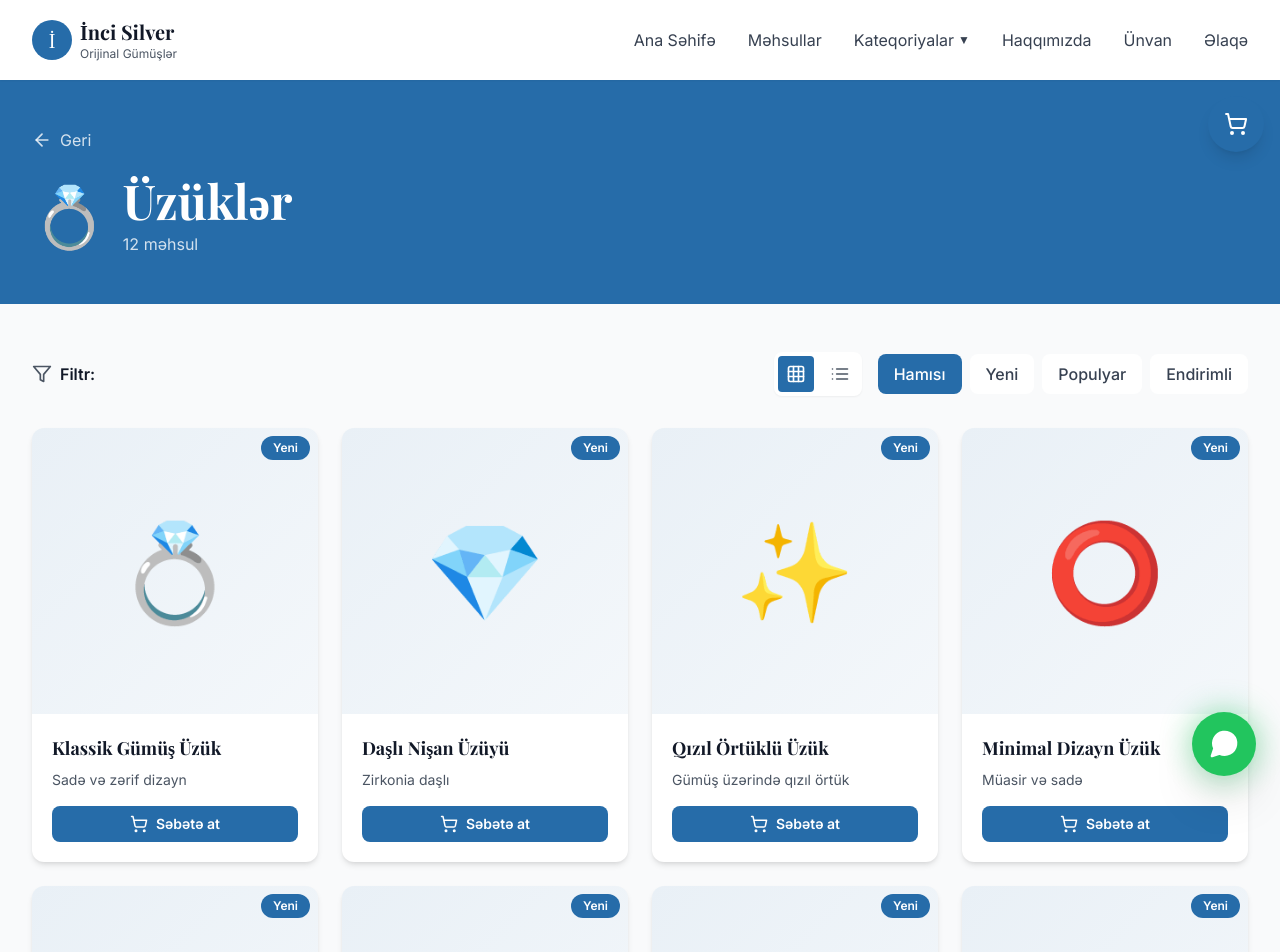
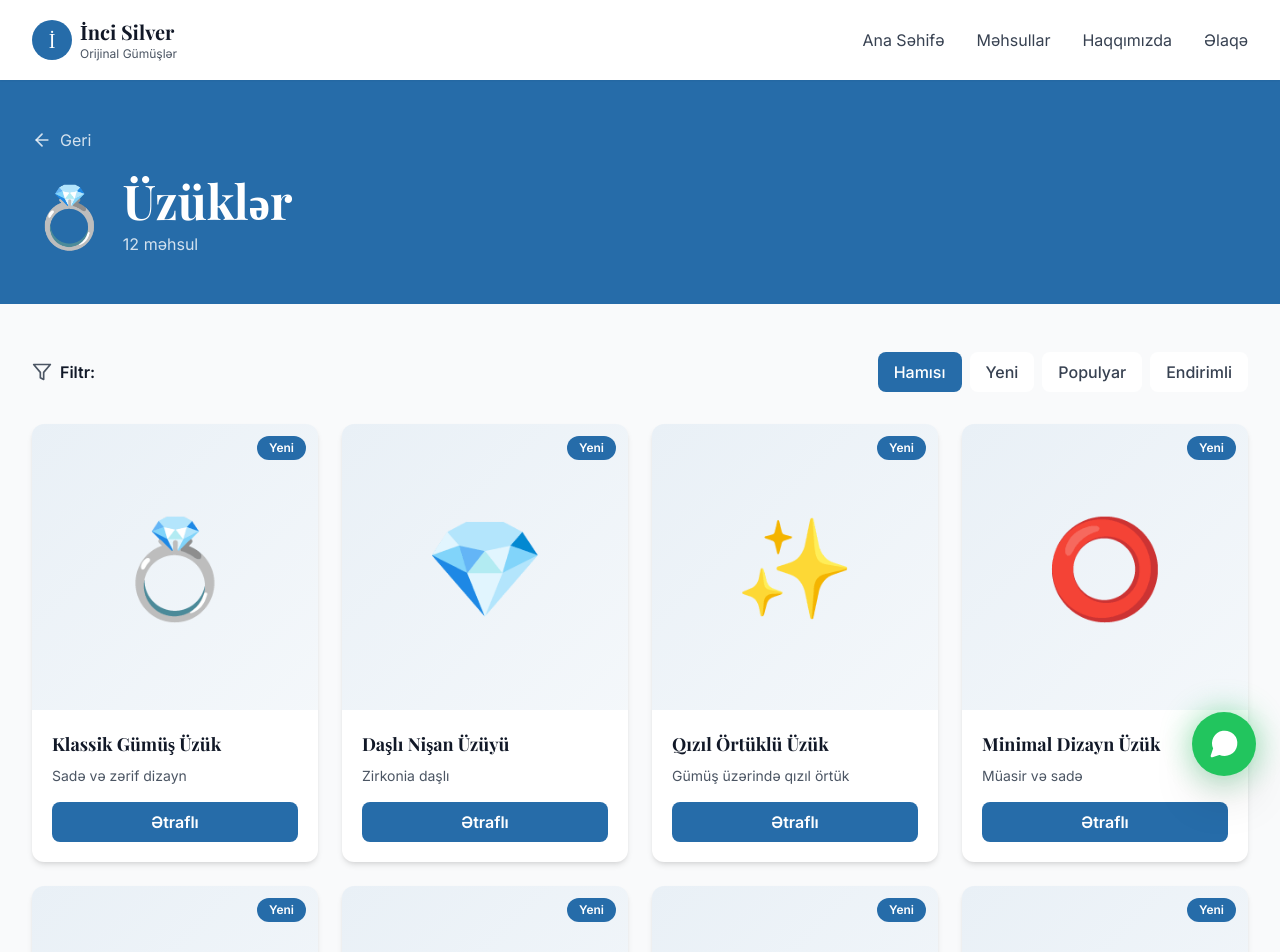
Before and after one commit to yxm011/inci-silver, a React (Vite) app: page /catalog in a window 1280 px wide. Shown: the top 952 px of the page. Built offline with nearby package versions, Linux system fonts and the light colour scheme.

Commit message:
Update with hero image and latest changes

```diff
--- a/package.json
+++ b/package.json
@@ -5,8 +5,7 @@
   "scripts": {
     "dev": "vite",
     "build": "vite build",
-    "preview": "vite preview",
-    "deploy": "gh-pages -d dist"
+    "preview": "vite preview"
   },
   "dependencies": {
     "lucide-react": "^0.263.1",
@@ -19,7 +18,6 @@
     "@types/react-dom": "^18.2.7",
     "@vitejs/plugin-react": "^4.0.3",
     "autoprefixer": "^10.4.14",
-    "gh-pages": "^6.3.0",
     "postcss": "^8.4.27",
     "tailwindcss": "^3.3.3",
     "vite": "^4.4.5"
--- a/src/App.jsx
+++ b/src/App.jsx
@@ -1,18 +1,14 @@
 import React, { useState } from 'react'
-import { BrowserRouter as Router, Routes, Route, Link, useLocation, useNavigate } from 'react-router-dom'
+import { BrowserRouter as Router, Routes, Route, Link, useLocation } from 'react-router-dom'
 import { Menu, X } from 'lucide-react'
-import { CartProvider } from './context/CartContext'
 import Home from './pages/Home'
 import Catalog from './pages/Catalog'
-import GiftPackaging from './pages/GiftPackaging'
 import Footer from './components/Footer'
 import WhatsAppButton from './components/WhatsAppButton'
-import Cart from './components/Cart'
 
 function Navigation() {
   const [isMenuOpen, setIsMenuOpen] = useState(false)
   const location = useLocation()
-  const navigate = useNavigate()
   const isHome = location.pathname === '/'
 
   const scrollToSection = (id) => {
@@ -23,19 +19,8 @@ function Navigation() {
         setIsMenuOpen(false)
       }
     } else {
-      navigate('/')
-      setTimeout(() => {
-        const element = document.getElementById(id)
-        if (element) {
-          element.scrollIntoView({ behavior: 'smooth' })
+      window.location.href = `/#${id}`
     }
-      }, 100)
-    }
-  }
-
-  const navigateToCatalog = (category) => {
-    setIsMenuOpen(false)
-    navigate(`/catalog?category=${category}`)
   }
 
   return (
@@ -55,40 +40,7 @@ function Navigation() {
           <div className="hidden md:flex space-x-8">
             <button onClick={() => scrollToSection('ana-sehife')} className="text-gray-700 hover:text-primary transition">Ana Səhifə</button>
             <button onClick={() => scrollToSection('mehsullar')} className="text-gray-700 hover:text-primary transition">Məhsullar</button>
-            <div className="relative group">
-              <button className="text-gray-700 hover:text-primary transition flex items-center space-x-1">
-                <span>Kateqoriyalar</span>
-                <span className="text-xs">▼</span>
-              </button>
-              <div className="absolute top-full left-0 mt-2 w-48 bg-white rounded-lg shadow-lg opacity-0 invisible group-hover:opacity-100 group-hover:visible transition-all duration-200 z-50">
-                <button
-                  onClick={() => navigateToCatalog('uzukler')}
-                  className="block w-full text-left px-4 py-3 text-gray-700 hover:bg-gray-50 hover:text-primary transition"
-                >
-                  💍 Üzüklər
-                </button>
-                <button
-                  onClick={() => navigateToCatalog('bilezikler')}
-                  className="block w-full text-left px-4 py-3 text-gray-700 hover:bg-gray-50 hover:text-primary transition"
-                >
-                  📿 Biləziklər
-                </button>
-                <button
-                  onClick={() => navigateToCatalog('boyunbagilar')}
-                  className="block w-full text-left px-4 py-3 text-gray-700 hover:bg-gray-50 hover:text-primary transition"
-                >
-                  📿 Boyunbağılar
-                </button>
-                <button
-                  onClick={() => navigateToCatalog('beyler')}
-                  className="block w-full text-left px-4 py-3 text-gray-700 hover:bg-gray-50 hover:text-primary transition"
-                >
-                  ⌚ Bəylər üçün
-                </button>
-              </div>
-            </div>
             <button onClick={() => scrollToSection('haqqimizda')} className="text-gray-700 hover:text-primary transition">Haqqımızda</button>
-            <button onClick={() => scrollToSection('elaqe')} className="text-gray-700 hover:text-primary transition">Ünvan</button>
             <button onClick={() => scrollToSection('elaqe')} className="text-gray-700 hover:text-primary transition">Əlaqə</button>
           </div>
 
@@ -106,23 +58,7 @@ function Navigation() {
           <div className="px-4 py-4 space-y-3">
             <button onClick={() => scrollToSection('ana-sehife')} className="block w-full text-left py-2 text-gray-700 hover:text-primary transition">Ana Səhifə</button>
             <button onClick={() => scrollToSection('mehsullar')} className="block w-full text-left py-2 text-gray-700 hover:text-primary transition">Məhsullar</button>
-            <div className="space-y-2">
-              <div className="text-sm font-semibold text-gray-500 px-2">Kateqoriyalar:</div>
-              <button onClick={() => navigateToCatalog('uzukler')} className="block w-full text-left py-2 pl-6 text-gray-700 hover:text-primary transition">
-                💍 Üzüklər
-              </button>
-              <button onClick={() => navigateToCatalog('bilezikler')} className="block w-full text-left py-2 pl-6 text-gray-700 hover:text-primary transition">
-                📿 Biləziklər
-              </button>
-              <button onClick={() => navigateToCatalog('boyunbagilar')} className="block w-full text-left py-2 pl-6 text-gray-700 hover:text-primary transition">
-                📿 Boyunbağılar
-              </button>
-              <button onClick={() => navigateToCatalog('beyler')} className="block w-full text-left py-2 pl-6 text-gray-700 hover:text-primary transition">
-                ⌚ Bəylər üçün
-              </button>
-            </div>
             <button onClick={() => scrollToSection('haqqimizda')} className="block w-full text-left py-2 text-gray-700 hover:text-primary transition">Haqqımızda</button>
-            <button onClick={() => scrollToSection('elaqe')} className="block w-full text-left py-2 text-gray-700 hover:text-primary transition">Ünvan</button>
             <button onClick={() => scrollToSection('elaqe')} className="block w-full text-left py-2 text-gray-700 hover:text-primary transition">Əlaqə</button>
           </div>
         </div>
@@ -140,17 +76,14 @@ function App() {
   }
 
   return (
-    <CartProvider>
     <Router>
       <div className="min-h-screen bg-white">
         <Navigation />
-          <Cart />
 
         <main className="pt-20">
           <Routes>
             <Route path="/" element={<Home />} />
             <Route path="/catalog" element={<Catalog />} />
-              <Route path="/gift-packaging" element={<GiftPackaging />} />
           </Routes>
         </main>
 
@@ -158,7 +91,6 @@ function App() {
         <WhatsAppButton />
       </div>
     </Router>
-    </CartProvider>
   )
 }
 
--- a/src/components/Footer.jsx
+++ b/src/components/Footer.jsx
@@ -111,7 +111,7 @@ const Footer = ({ scrollToSection }) => {
           </div>
 
           <div className="text-center text-gray-400 text-sm">
-            <p>&copy; 2026 İnci Silver. Bütün hüquqlar qorunur.</p>
+            <p>&copy; 2024 İnci Silver. Bütün hüquqlar qorunur.</p>
           </div>
         </div>
       </div>
--- a/src/pages/Catalog.jsx
+++ b/src/pages/Catalog.jsx
@@ -1,28 +1,15 @@
 import React, { useState, useEffect } from 'react'
 import { useSearchParams, Link } from 'react-router-dom'
-import { ArrowLeft, Filter, ShoppingCart, Grid, List } from 'lucide-react'
-import { useCart } from '../context/CartContext'
+import { ArrowLeft, Filter } from 'lucide-react'
 
 const Catalog = () => {
   const [searchParams] = useSearchParams()
   const category = searchParams.get('category') || 'uzukler'
   const [selectedFilter, setSelectedFilter] = useState('all')
-  const [viewMode, setViewMode] = useState('grid')
-  const { addToCart } = useCart()
-  const [addedItems, setAddedItems] = useState({})
-
-  const handleAddToCart = (item) => {
-    addToCart({ ...item, category: currentCategory.title })
-    setAddedItems(prev => ({ ...prev, [item.id]: true }))
-    setTimeout(() => {
-      setAddedItems(prev => ({ ...prev, [item.id]: false }))
-    }, 2000)
-  }
 
   useEffect(() => {
     window.scrollTo(0, 0)
-    setAddedItems({})
-  }, [category])
+  }, [])
 
   const categoryData = {
     uzukler: {
@@ -141,32 +128,6 @@ const Catalog = () => {
             <span className="font-semibold text-gray-900">Filtr:</span>
           </div>
 
-          <div className="flex items-center gap-4">
-            <div className="flex gap-2 bg-white rounded-lg p-1 shadow-sm">
-              <button
-                onClick={() => setViewMode('grid')}
-                className={`p-2 rounded transition ${
-                  viewMode === 'grid'
-                    ? 'bg-primary text-white'
-                    : 'text-gray-600 hover:bg-gray-100'
-                }`}
-                title="Şəbəkə görünüşü"
-              >
-                <Grid size={20} />
-              </button>
-              <button
-                onClick={() => setViewMode('list')}
-                className={`p-2 rounded transition ${
-                  viewMode === 'list'
-                    ? 'bg-primary text-white'
-                    : 'text-gray-600 hover:bg-gray-100'
-                }`}
-                title="Siyahı görünüşü"
-              >
-                <List size={20} />
-              </button>
-            </div>
-
           <div className="flex flex-wrap gap-2">
             {filters.map((filter) => (
               <button
@@ -183,56 +144,14 @@ const Catalog = () => {
             ))}
           </div>
         </div>
-        </div>
 
-        <div className={viewMode === 'grid'
-          ? "grid grid-cols-2 sm:grid-cols-2 lg:grid-cols-3 xl:grid-cols-4 gap-3 sm:gap-4 lg:gap-6"
-          : "space-y-4"
-        }>
+        <div className="grid grid-cols-1 sm:grid-cols-2 lg:grid-cols-3 xl:grid-cols-4 gap-6">
           {currentCategory.items.map((item) => (
-            viewMode === 'grid' ? (
             <div
               key={item.id}
-                className="bg-white rounded-lg sm:rounded-xl overflow-hidden shadow-md hover:shadow-xl transition-all duration-300 transform hover:-translate-y-2 group"
+              className="bg-white rounded-xl overflow-hidden shadow-md hover:shadow-xl transition-all duration-300 transform hover:-translate-y-2 group"
             >
               <div className="aspect-square bg-gradient-to-br from-primary/10 to-primary/5 flex items-center justify-center relative overflow-hidden">
-                  <div className="text-5xl sm:text-6xl lg:text-8xl group-hover:scale-110 transition-transform duration-300">
-                    {item.image}
-                  </div>
-                  <div className="absolute top-2 right-2 bg-primary text-white text-xs font-semibold px-2 py-0.5 sm:px-3 sm:py-1 rounded-full">
-                    Yeni
-                  </div>
-                </div>
-
-                <div className="p-3 sm:p-4 lg:p-5">
-                  <h3 className="text-sm sm:text-base lg:text-lg font-serif font-bold text-gray-900 mb-1 sm:mb-2 line-clamp-2">
-                    {item.name}
-                  </h3>
-                  <p className="text-xs sm:text-sm text-gray-600 mb-2 sm:mb-3 lg:mb-4 line-clamp-2">
-                    {item.description}
-                  </p>
-
-                  <button
-                    onClick={() => handleAddToCart(item)}
-                    className={`w-full py-1.5 sm:py-2 rounded-lg text-xs sm:text-sm font-semibold transition flex items-center justify-center space-x-1 sm:space-x-2 ${
-                      addedItems[item.id]
-                        ? 'bg-green-500 text-white'
-                        : 'bg-primary text-white hover:bg-primary-dark'
-                    }`}
-                  >
-                    <ShoppingCart size={16} className="sm:w-[18px] sm:h-[18px]" />
-                    <span className="hidden sm:inline">{addedItems[item.id] ? 'Əlavə olundu!' : 'Səbətə at'}</span>
-                    <span className="sm:hidden">{addedItems[item.id] ? 'Əlavə' : 'Səbət'}</span>
-                  </button>
-                </div>
-              </div>
-            ) : (
-              <div
-                key={item.id}
-                className="bg-white rounded-xl overflow-hidden shadow-md hover:shadow-xl transition-all duration-300 group"
-              >
-                <div className="flex flex-col md:flex-row">
-                  <div className="md:w-1/3 aspect-square bg-gradient-to-br from-primary/10 to-primary/5 flex items-center justify-center relative overflow-hidden">
                 <div className="text-8xl group-hover:scale-110 transition-transform duration-300">
                   {item.image}
                 </div>
@@ -241,31 +160,19 @@ const Catalog = () => {
                 </div>
               </div>
 
-                  <div className="md:w-2/3 p-6 flex flex-col justify-between">
-                    <div>
-                      <h3 className="text-2xl font-serif font-bold text-gray-900 mb-3">
+              <div className="p-5">
+                <h3 className="text-lg font-serif font-bold text-gray-900 mb-2">
                   {item.name}
                 </h3>
-                      <p className="text-gray-600 mb-4">
+                <p className="text-sm text-gray-600 mb-4">
                   {item.description}
                 </p>
-                    </div>
 
-                    <button
-                      onClick={() => handleAddToCart(item)}
-                      className={`w-full md:w-auto py-3 px-6 rounded-lg font-semibold transition flex items-center justify-center space-x-2 ${
-                        addedItems[item.id]
-                          ? 'bg-green-500 text-white'
-                          : 'bg-primary text-white hover:bg-primary-dark'
-                      }`}
-                    >
-                      <ShoppingCart size={18} />
-                      <span>{addedItems[item.id] ? 'Əlavə olundu!' : 'Səbətə at'}</span>
+                <button className="w-full bg-primary text-white py-2 rounded-lg font-semibold hover:bg-primary-dark transition">
+                  Ətraflı
                 </button>
               </div>
             </div>
-              </div>
-            )
           ))}
         </div>
 
```
Also changed, not shown: src/components/Products.jsx (+2 -5 lines), pictures/hero-image.png (added), 1 other file (tests, documents, lock files or other folders). Lines whose indentation alone changed are shown as unchanged.
